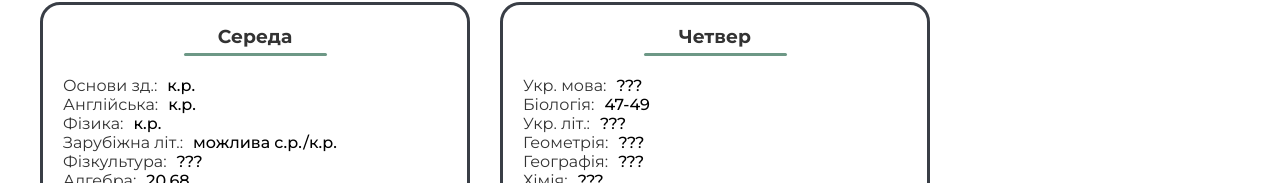
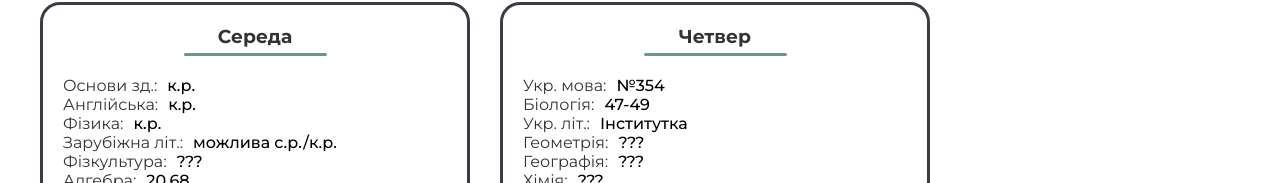
Before and after one commit to ZubalYana/School-diary, a website: page public/index.html in a window 1280 px wide. Shown: the part 412-595 px from the top of the page. Drawn offline with nearby package versions, Linux system fonts and the light colour scheme.

Commit message:
add all the homework for today available

```diff
--- a/public/index.html
+++ b/public/index.html
@@ -147,7 +147,7 @@
                 <div class="weekDay_lessons">
                     <div class="weekDay_lesson">
                         <div class="weekDay_lessonName">Укр. мова:</div>
-                        <div class="weekDay_lessonHomework">???</div>
+                        <div class="weekDay_lessonHomework">№354</div>
                     </div>
                     <div class="weekDay_lesson">
                         <div class="weekDay_lessonName">Біологія:</div>
@@ -155,7 +155,7 @@
                     </div>
                     <div class="weekDay_lesson">
                         <div class="weekDay_lessonName">Укр. літ.:</div>
-                        <div class="weekDay_lessonHomework">???</div>
+                        <div class="weekDay_lessonHomework">Інститутка</div>
                     </div>
                     <div class="weekDay_lesson">
                         <div class="weekDay_lessonName">Геометрія:</div>
```
